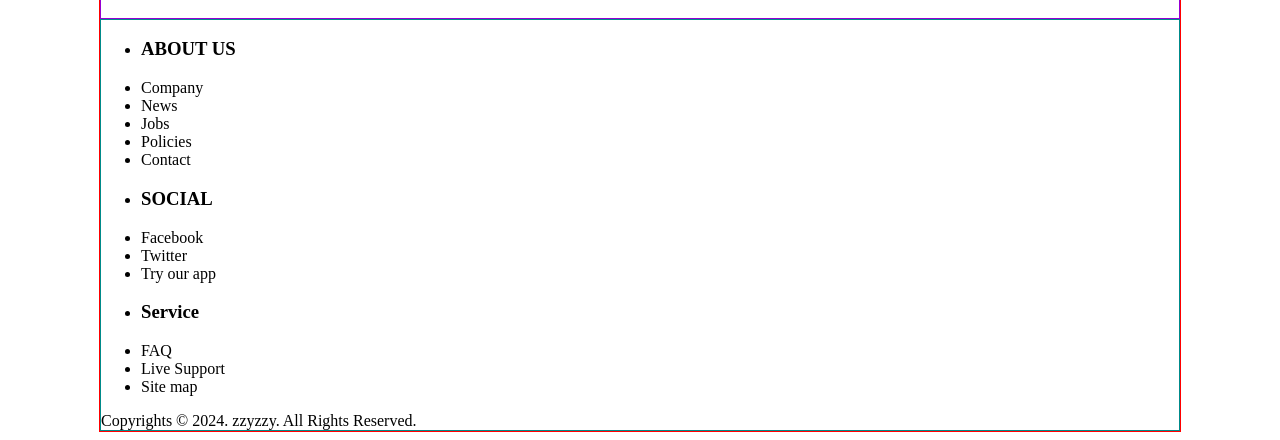
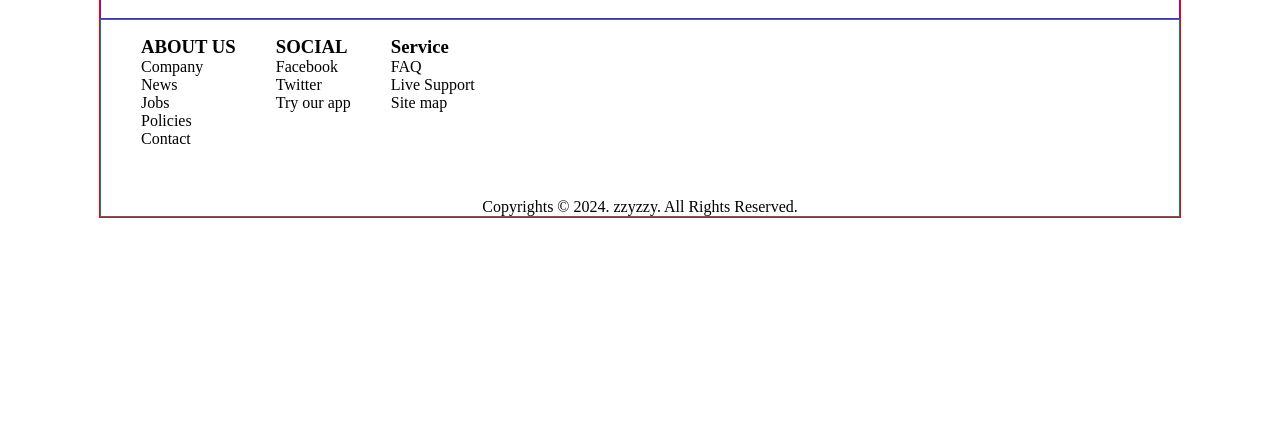
Before and after one commit to sun12wook11/frontends2, a FastAPI app: page /html/project1 in a window 1280 px wide. Shown: the part 2304-2744 px from the top of the page. After the commit the page ends 2522 px from the top, so only its background shows below. Run offline with FastAPI, Linux system fonts and the light colour scheme.

Commit message:
프로젝트 실습 - footer : ul, copyright 배치

```diff
--- a/views/templates/html/10project1.html
+++ b/views/templates/html/10project1.html
@@ -44,6 +44,10 @@
 
         /*footer*/
         footer { border: 1px solid darkcyan; }
+        footer ul { float: left; list-style: none;
+            margin-bottom: 50px }
+        footer ul h3 { margin: 0 }
+        footer .copy { text-align: center; }
     </style>
 </head>
 <body>
@@ -141,7 +145,7 @@
                 <li>Site map</li>
             </ul>
         </div>
-        <div>Copyrights &copy; 2024. zzyzzy. All Rights Reserved.</div>
+        <div class="clear copy">Copyrights &copy; 2024. zzyzzy. All Rights Reserved.</div>
     </footer>
     </div>
 </body>
```
